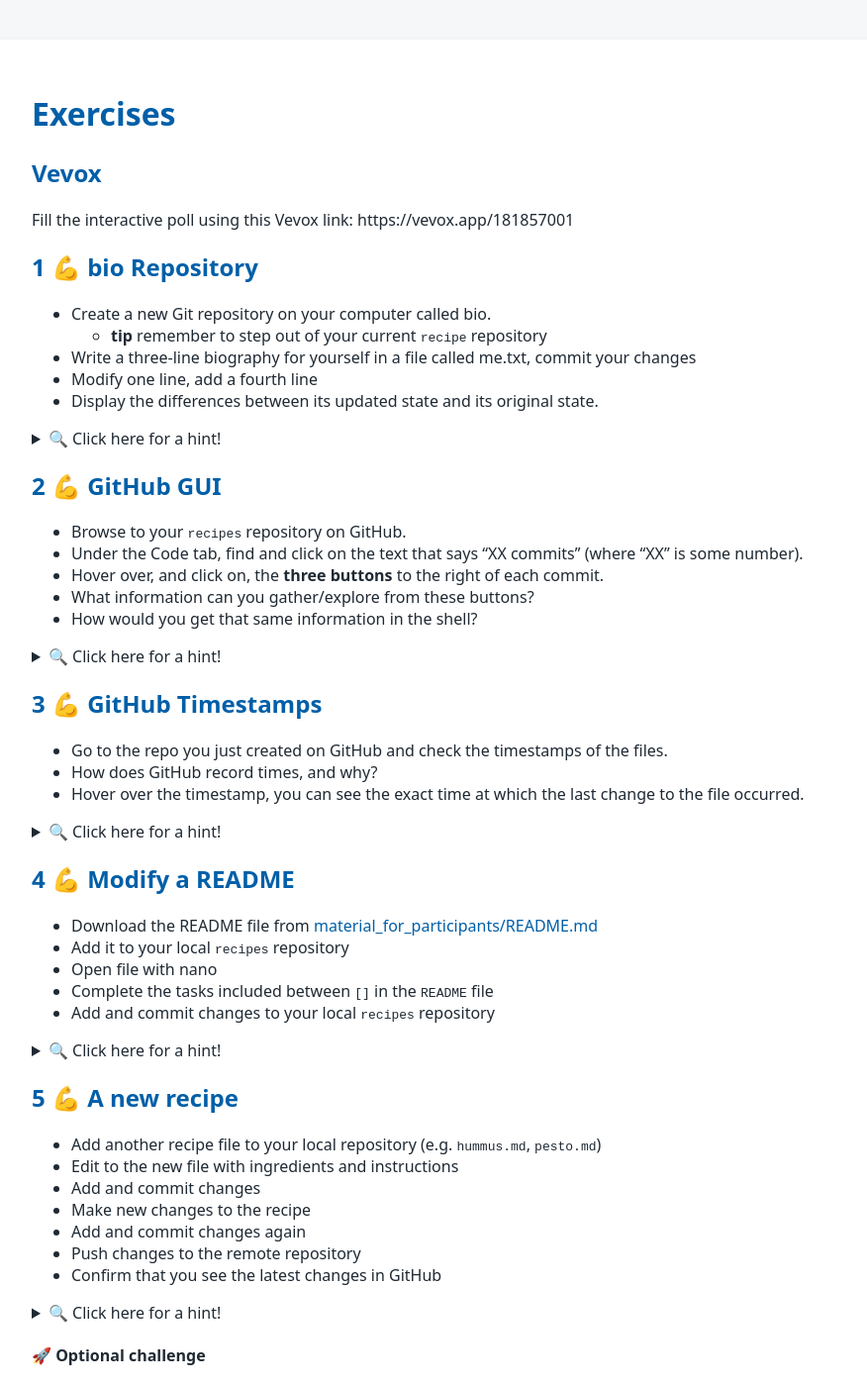
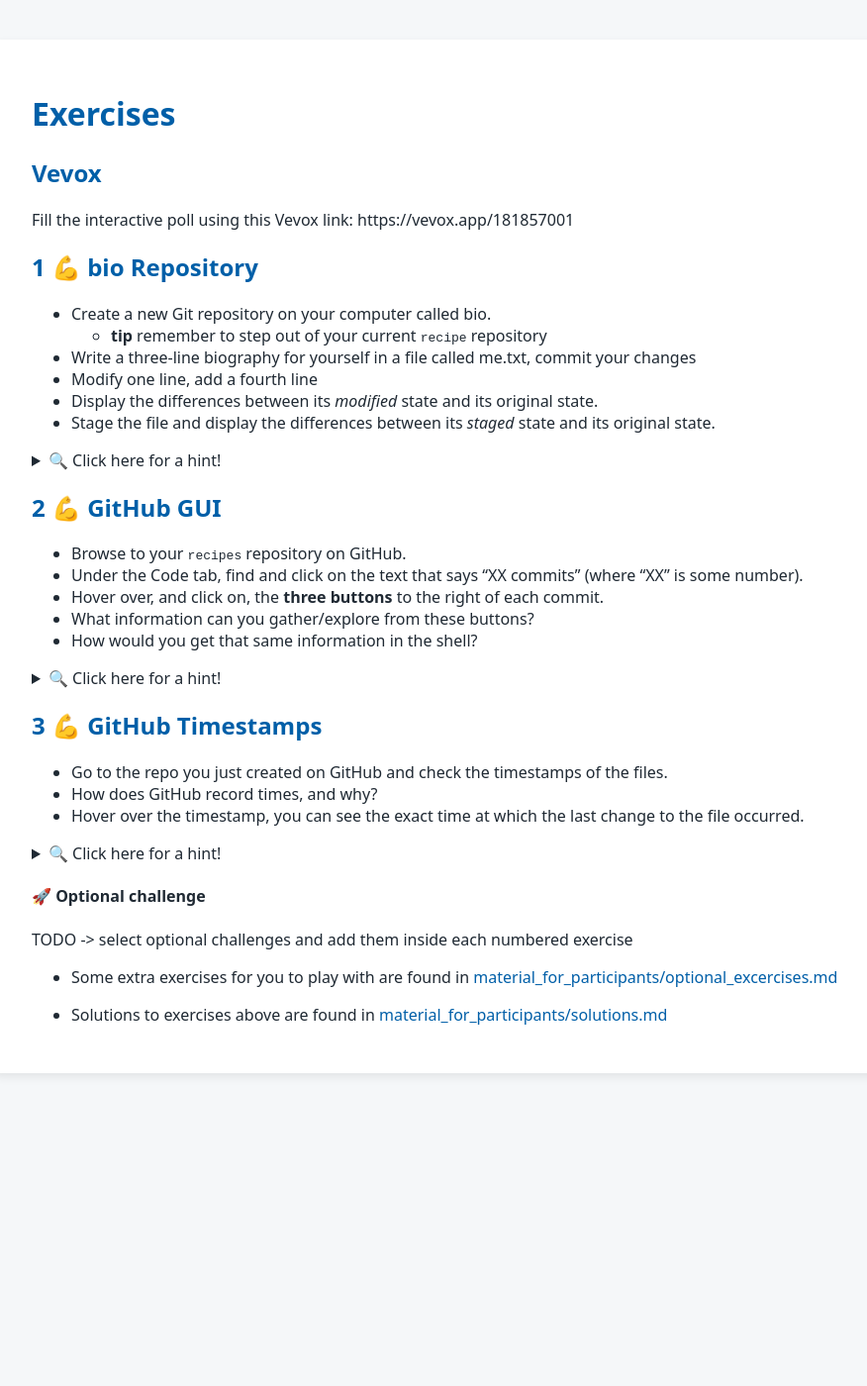
Before and after one commit to tu-delft-library/introduction_to_version_control_with_git, a Jekyll site: the page built from material_for_participants/exercises.md, in a window 1280 px wide and 1400 px high. Shown: the whole window at 99% size, without its empty margins (108-984 px from the left). Built offline with Jekyll 4.4.1, drawn with Linux system fonts in a browser that asks for light colours; our own code applies the rules of GitHub Pages for plain Markdown files.

Commit message:
WIP: Updated exercises

```diff
--- a/material_for_participants/exercises.md
+++ b/material_for_participants/exercises.md
@@ -11,7 +11,8 @@ Fill the interactive poll using this Vevox link: https://vevox.app/181857001
     - **tip** remember to step out of your current `recipe` repository
 - Write a three-line biography for yourself in a file called me.txt, commit your changes
 - Modify one line, add a fourth line
-- Display the differences between its updated state and its original state.
+- Display the differences between its *modified* state and its original state.
+- Stage the file and display the differences between its *staged* state and its original state.
 
 <details>
 <summary>🔍 Click here for a hint! </summary>
@@ -42,33 +43,8 @@ ASDFASDFASF
 ASDFASDFASF
 </details>
 
-## 4 💪 Modify a README
 
-- Download the README file from [material_for_participants/README.md](https://github.com/tu-delft-library/introduction_to_version_control_with_git/blob/2026-03-11/material_for_participants/README.md)
-- Add it to your local `recipes` repository
-- Open file with nano
-- Complete the tasks included between `[]` in the `README` file
-- Add and commit changes to your local `recipes` repository
 
-<details>
-<summary>🔍 Click here for a hint! </summary>
-ASDFASDFASF
-</details>
-
-## 5 💪 A new recipe
-
-- Add another recipe file to your local repository (e.g. `hummus.md`, `pesto.md`)
-- Edit to the new file with ingredients and instructions
-- Add and commit changes
-- Make new changes to the recipe
-- Add and commit changes again
-- Push changes to the remote repository
-- Confirm that you see the latest changes in GitHub
-
-<details>
-<summary>🔍 Click here for a hint! </summary>
-ASDFASDFASF
-</details>
 
 #### 🚀 Optional challenge
 TODO -> select optional challenges and add them inside each numbered exercise
```
